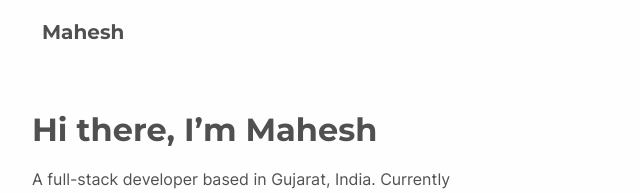
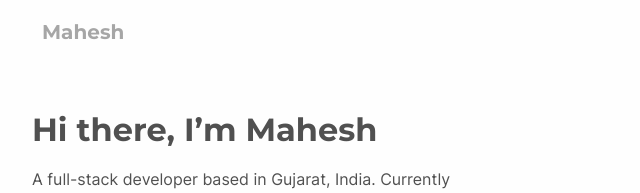
Before and after one commit to mahesh-143/mein-website, an Astro site: page / in a window 1280 px wide. In both pictures the pointer is over the link "Mahesh". Shown: the top 193 px of the page, 128-768 px from the left. Built offline with nearby package versions, Linux system fonts and the light colour scheme; Astro itself is replaced by a stand-in of ours.

Commit message:
feat(UI): added hover states

```diff
--- a/src/components/Header.astro
+++ b/src/components/Header.astro
@@ -39,6 +39,9 @@ import { SITE_TITLE } from "../consts";
     border-bottom: 4px solid transparent;
     text-decoration: none;
   }
+  nav a:hover {
+    opacity: 0.5;
+  }
   nav a.active {
     text-decoration: none;
     font-weight: bold;
```
